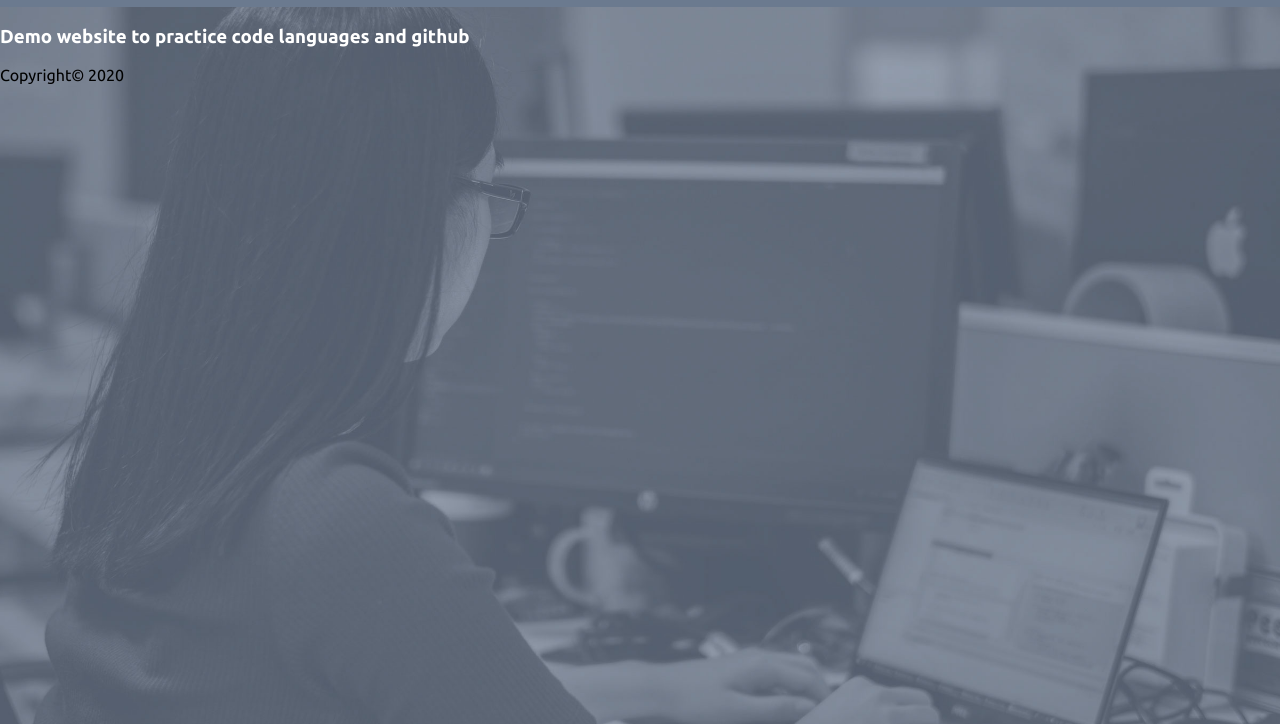
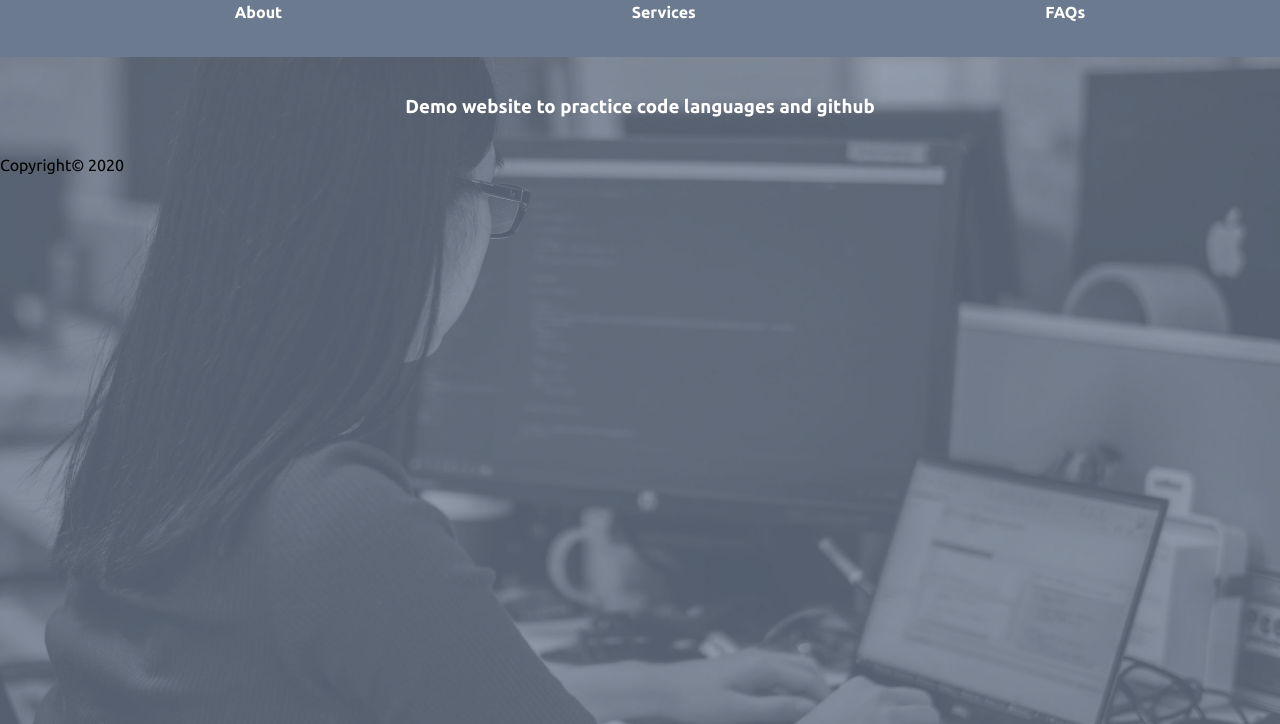
Before and after one commit to Cetins/womenwhocode, a plain HTML site: page index.html in a window 1280 px wide. Shown: the part 76-800 px from the top of the page. Drawn offline with Linux system fonts and the light colour scheme.

Commit message:
Added navbar and styled in css

```diff
--- a/index.html
+++ b/index.html
@@ -11,6 +11,21 @@
 
     <nav id="mainNav">
         <img id="navImg" src="./img/codewhite.png" alt="">
+        <ul id="navbar">
+            <li>
+                <a href="#about"> About</a>
+
+                </li>
+                <li>
+                    <a href="#services"> Services</a>
+
+                    </li>
+                    <li>
+                        <a href="#faqs"> FAQs</a>
+
+                        </li>
+
+        </ul>
     </nav>
 
     <div id="mainCover" style="color: #ffffff">
--- a/style.css
+++ b/style.css
@@ -28,12 +28,23 @@ body {
 	li {
 		padding: 10px;
 	}
-
+}
 /* COVER */
 
 #mainCover {
     padding: 20px;
     text-align: center;
+}
+#navbar {
+    display: flex;
+    justify-content: space-around;
+    list-style: none;
+
+}
+#navbar a {
+    text-decoration: none;
+    color: #FFFFFF;
+    font-weight: 800;
 }
 
 /* PROJECT GRID */
```
